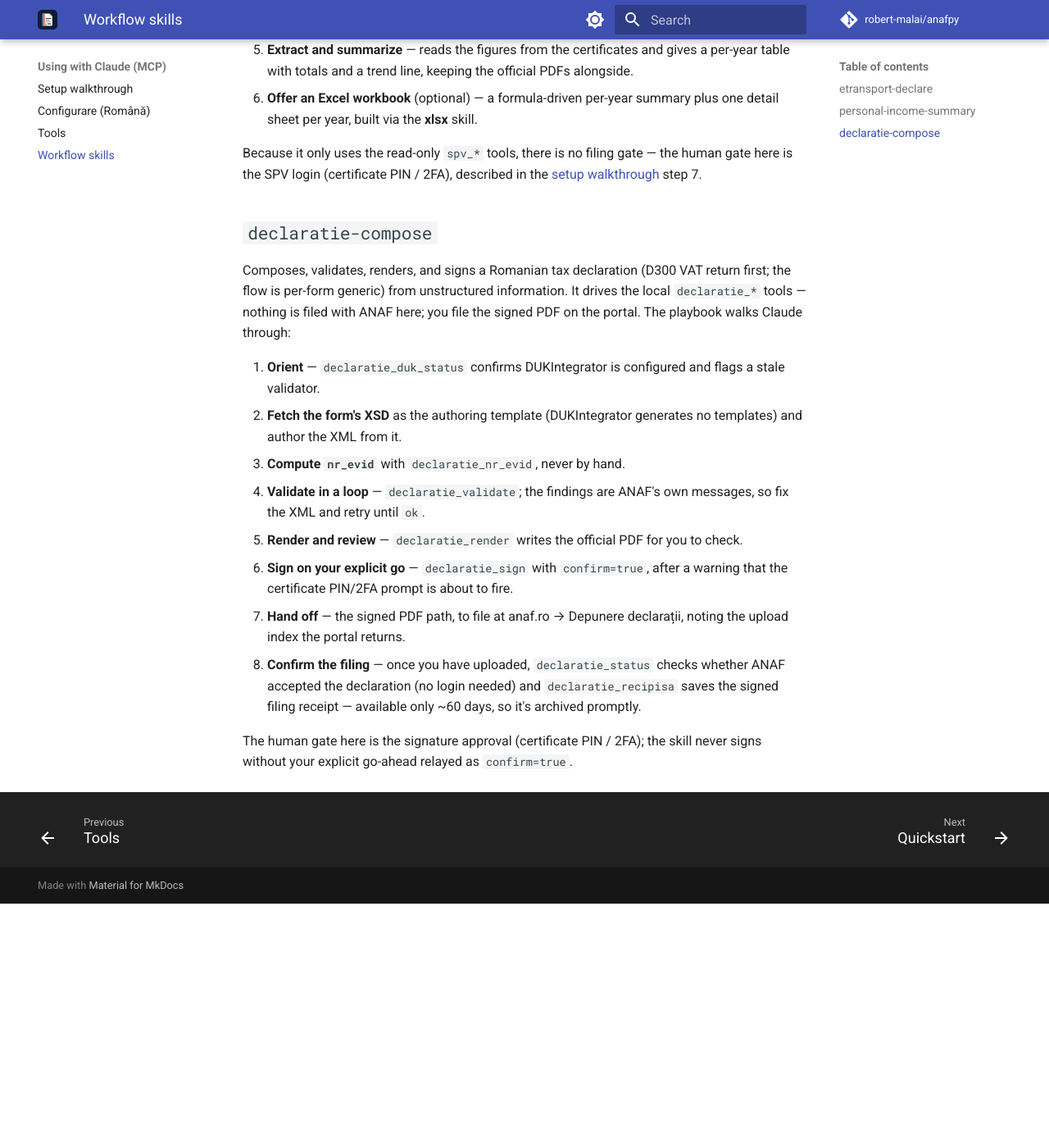
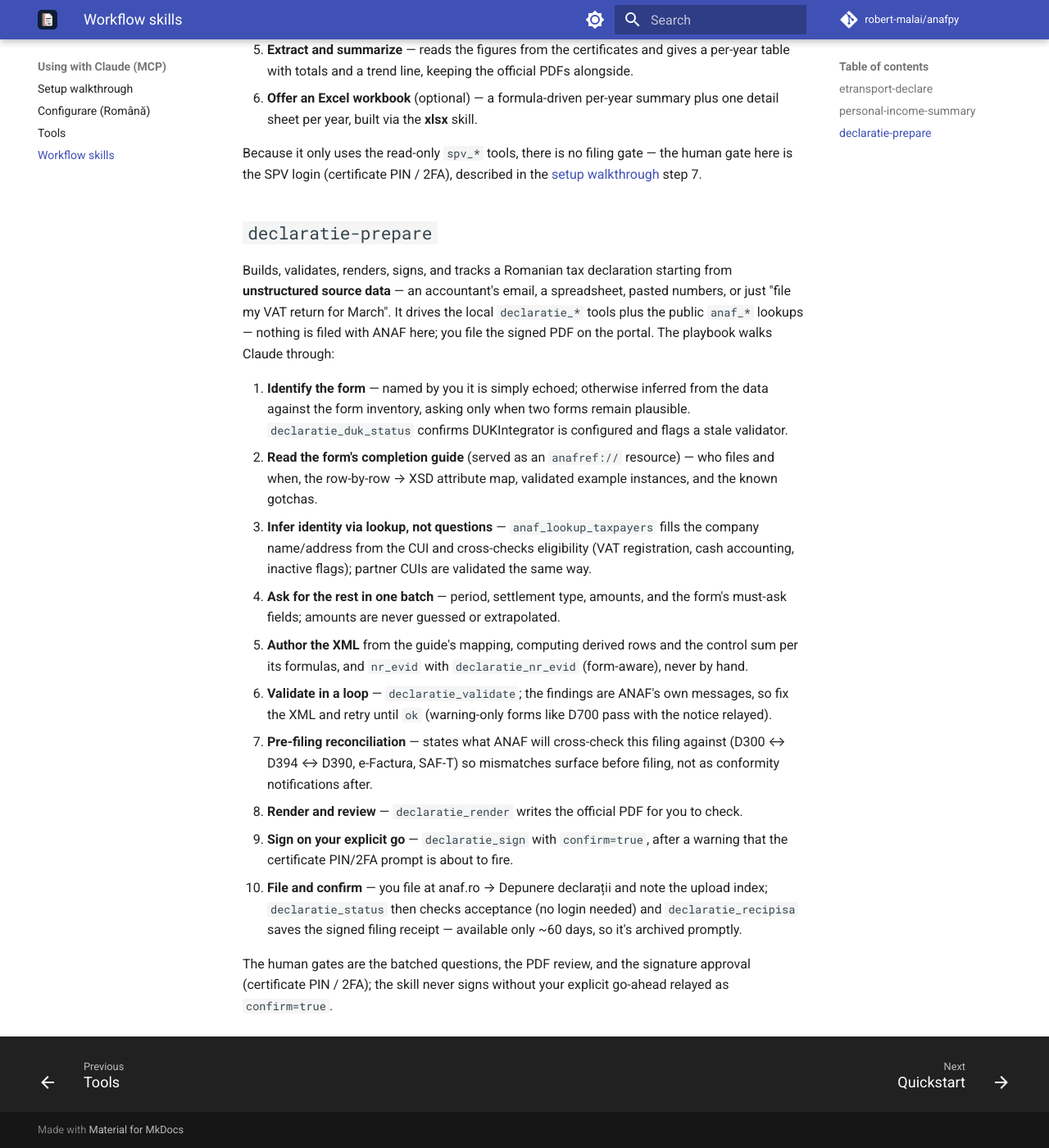
Before and after one commit to robert-malai/anafpy, an MkDocs documentation site: the page built from docs/mcp/skills.md, in a window 1280 px wide and 1400 px high, scrolled down 1435 px. Shown: the whole window at 82% size. Built offline with MkDocs 1.6.1 and Material for MkDocs 9.7.7, drawn with Linux system fonts in a browser that asks for light colours; comment, search, counter and statistics services are not loaded; before the commit the page ends 2537 px from its top, so only the background shows below that.

Commit message:
Replace declaratie-compose with the declaratie-prepare skill
The new skill starts one step earlier — from unstructured source data (an
accountant's email, a spreadsheet, "file my VAT return for March") — and
leans on the foundation the completion guides built:

- Form selection: a form named in the user's request is echoed, never
  re-asked; otherwise inferred against the anafref:// forms inventory, with
  a question only when two candidates remain plausible.
- Guide-first authoring: the per-form completion guide resource
  (anafref://declaratii/forms/dXXX.md) is read before any XML is written —
  row->attribute map, validated example instances, control-sum formulas,
  gotchas.
- Infer-before-ask: identification data comes from anaf_lookup_taxpayers
  (name/address fill, VAT/cash-accounting/inactive eligibility cross-checks,
  partner CUI validation), while elections and amounts are always asked, in
  one batch.
- Form-aware nr_evid via declaratie_nr_evid; warning-only forms (D700) pass
  with the notice relayed; a pre-filing reconciliation step states what ANAF
  will cross-check (D300 <-> D394 <-> D390, e-Factura, SAF-T).

The sign gate (explicit user approval, confirm=true, PIN/2FA warning) and
the manual-filing + status/recipisa coda carry over unchanged. Docs updated
in step (skills page, library guide, CLAUDE.md).

Co-Authored-By: Claude Fable 5 <noreply@anthropic.com>

```diff
--- a/docs/library/declaratii.md
+++ b/docs/library/declaratii.md
@@ -190,7 +190,7 @@ persisted SPV selection.
 
 The same operations are MCP tools (`declaratie_validate`, `declaratie_render`,
 `declaratie_sign`, `declaratie_nr_evid`, `declaratie_duk_status`,
-`declaratie_status`, `declaratie_recipisa`) and a `declaratie-compose` skill —
+`declaratie_status`, `declaratie_recipisa`) and a `declaratie-prepare` skill —
 see the [MCP tools](../mcp/tools.md) and [setup](../mcp/setup.md) pages.
 Missing DUK/Java configuration is a tool error for validate/render, distinct
 from a real DUK verdict with `ok=false`. Status/config/network failures use the
--- a/docs/mcp/skills.md
+++ b/docs/mcp/skills.md
@@ -60,30 +60,46 @@ Because it only uses the read-only `spv_*` tools, there is no filing gate — th
 human gate here is the SPV login (certificate PIN / 2FA), described in the
 [setup walkthrough](setup.md) step 7.
 
-## `declaratie-compose`
+## `declaratie-prepare`
 
-Composes, validates, renders, and signs a Romanian tax declaration (D300 VAT
-return first; the flow is per-form generic) from unstructured information. It
-drives the local `declaratie_*` tools — nothing is filed with ANAF here; you file
-the signed PDF on the portal. The playbook walks Claude through:
+Builds, validates, renders, signs, and tracks a Romanian tax declaration
+starting from **unstructured source data** — an accountant's email, a
+spreadsheet, pasted numbers, or just "file my VAT return for March". It drives
+the local `declaratie_*` tools plus the public `anaf_*` lookups — nothing is
+filed with ANAF here; you file the signed PDF on the portal. The playbook walks
+Claude through:
 
-1. **Orient** — `declaratie_duk_status` confirms DUKIntegrator is configured and
+1. **Identify the form** — named by you it is simply echoed; otherwise inferred
+   from the data against the form inventory, asking only when two forms remain
+   plausible. `declaratie_duk_status` confirms DUKIntegrator is configured and
    flags a stale validator.
-2. **Fetch the form's XSD** as the authoring template (DUKIntegrator generates no
-   templates) and author the XML from it.
-3. **Compute `nr_evid`** with `declaratie_nr_evid`, never by hand.
-4. **Validate in a loop** — `declaratie_validate`; the findings are ANAF's own
-   messages, so fix the XML and retry until `ok`.
-5. **Render and review** — `declaratie_render` writes the official PDF for you to
-   check.
-6. **Sign on your explicit go** — `declaratie_sign` with `confirm=true`, after a
-   warning that the certificate PIN/2FA prompt is about to fire.
-7. **Hand off** — the signed PDF path, to file at anaf.ro → Depunere declarații,
-   noting the upload index the portal returns.
-8. **Confirm the filing** — once you have uploaded, `declaratie_status` checks
-   whether ANAF accepted the declaration (no login needed) and
-   `declaratie_recipisa` saves the signed filing receipt — available only
-   ~60 days, so it's archived promptly.
+2. **Read the form's completion guide** (served as an `anafref://` resource) —
+   who files and when, the row-by-row → XSD attribute map, validated example
+   instances, and the known gotchas.
+3. **Infer identity via lookup, not questions** — `anaf_lookup_taxpayers` fills
+   the company name/address from the CUI and cross-checks eligibility (VAT
+   registration, cash accounting, inactive flags); partner CUIs are validated
+   the same way.
+4. **Ask for the rest in one batch** — period, settlement type, amounts, and
+   the form's must-ask fields; amounts are never guessed or extrapolated.
+5. **Author the XML** from the guide's mapping, computing derived rows and the
+   control sum per its formulas, and `nr_evid` with `declaratie_nr_evid`
+   (form-aware), never by hand.
+6. **Validate in a loop** — `declaratie_validate`; the findings are ANAF's own
+   messages, so fix the XML and retry until `ok` (warning-only forms like D700
+   pass with the notice relayed).
+7. **Pre-filing reconciliation** — states what ANAF will cross-check this
+   filing against (D300 ↔ D394 ↔ D390, e-Factura, SAF-T) so mismatches surface
+   before filing, not as conformity notifications after.
+8. **Render and review** — `declaratie_render` writes the official PDF for you
+   to check.
+9. **Sign on your explicit go** — `declaratie_sign` with `confirm=true`, after
+   a warning that the certificate PIN/2FA prompt is about to fire.
+10. **File and confirm** — you file at anaf.ro → Depunere declarații and note
+    the upload index; `declaratie_status` then checks acceptance (no login
+    needed) and `declaratie_recipisa` saves the signed filing receipt —
+    available only ~60 days, so it's archived promptly.
 
-The human gate here is the signature approval (certificate PIN / 2FA); the skill
-never signs without your explicit go-ahead relayed as `confirm=true`.
+The human gates are the batched questions, the PDF review, and the signature
+approval (certificate PIN / 2FA); the skill never signs without your explicit
+go-ahead relayed as `confirm=true`.
```
Also changed, not shown: CLAUDE.md (+5 -2 lines), skills/declaratie-compose/SKILL.md (deleted, +0 -108 lines), skills/declaratie-prepare/SKILL.md (added, +146 -0 lines).
